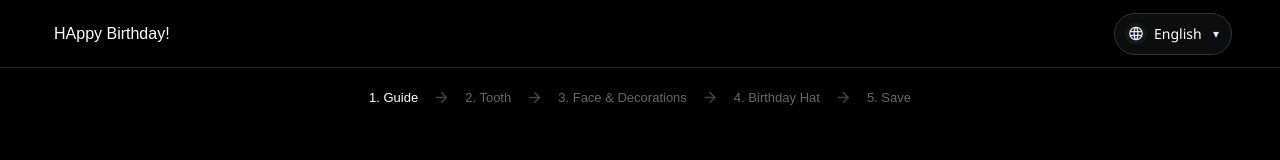
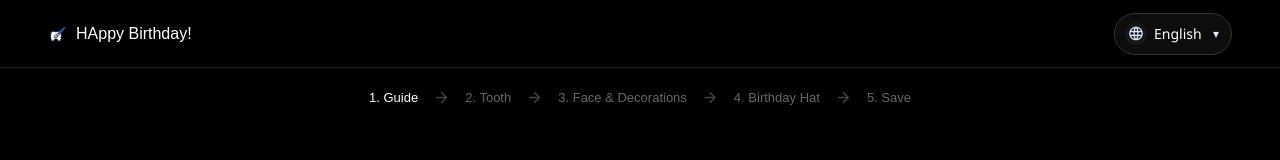
Before and after one commit to AdoLuv-ADOvO/HAppy-Birthday, a React (Vite) app: page / in a window 1280 px wide. Shown: the top 160 px of the page. Built offline with nearby package versions, Linux system fonts and the light colour scheme; a web font is replaced by a local one.

Commit message:
Add favicon

```diff
--- a/index.html
+++ b/index.html
@@ -5,7 +5,13 @@
     <meta charset="UTF-8">
     <meta name="viewport" content="width=device-width,initial-scale=1,viewport-fit=cover">
     <meta name="theme-color" content="#000">
+    <meta name="apple-mobile-web-app-capable" content="yes">
+    <meta name="apple-mobile-web-app-status-bar-style" content="black-translucent">
+    <meta name="apple-mobile-web-app-title" content="HAppy Birthday!">
     <title>HAppy Birthday!</title>
+    <link rel="icon" type="image/svg+xml" href="/src/assets/favicon.svg">
+    <link rel="apple-touch-icon" href="/src/assets/favicon.svg">
+    <link rel="mask-icon" href="/src/assets/favicon.svg" color="#2B7FFF">
     <link rel="preconnect" href="https://fonts.googleapis.com">
     <link rel="preconnect" href="https://fonts.gstatic.com" crossorigin>
     <link href="https://fonts.googleapis.com/css2?family=Material+Symbols+Outlined" rel="stylesheet">
--- a/src/App.tsx
+++ b/src/App.tsx
@@ -1,6 +1,7 @@
 import React, { useRef, useState, useCallback } from "react";
 import { createRoot } from "react-dom/client";
 import canvasBgSvg from "./assets/canvas_bg.svg?raw";
+import faviconUrl from "./assets/favicon.svg";
 import "./styles.css";
 
 type P = { x: number; y: number };
@@ -525,7 +526,10 @@ export default function App() {
     return (
         <main>
             <header>
-                <button onClick={() => setStep(0)}>HAppy Birthday!</button>
+                <button className="brand-button" onClick={() => setStep(0)}>
+                    <img src={faviconUrl} alt="" className="brand-icon" />
+                    <span>HAppy Birthday!</span>
+                </button>
                 <div className="lang-switcher">
                     <button
                         className="lang-toggle"
--- a/src/styles.css
+++ b/src/styles.css
@@ -33,12 +33,23 @@ header {
     padding: 0 clamp(14px, 4vw, 48px);
 }
 
-header button {
+.brand-button {
+    display: inline-flex;
+    align-items: center;
+    gap: 8px;
     border: 0;
     background: none;
     color: #fff;
     cursor: pointer;
     font-size: 16px;
+    padding: 0;
+}
+
+.brand-icon {
+    width: 20px;
+    height: 20px;
+    display: block;
+    flex-shrink: 0;
 }
 
 .lang-switcher {
```
Also changed, not shown: src/assets/favicon.svg (added).
